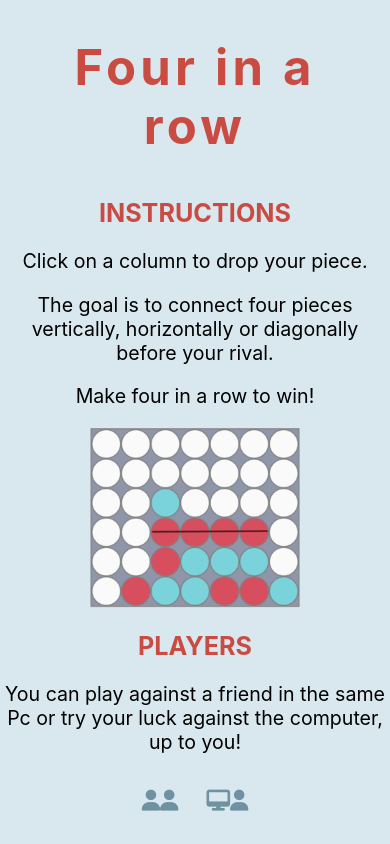
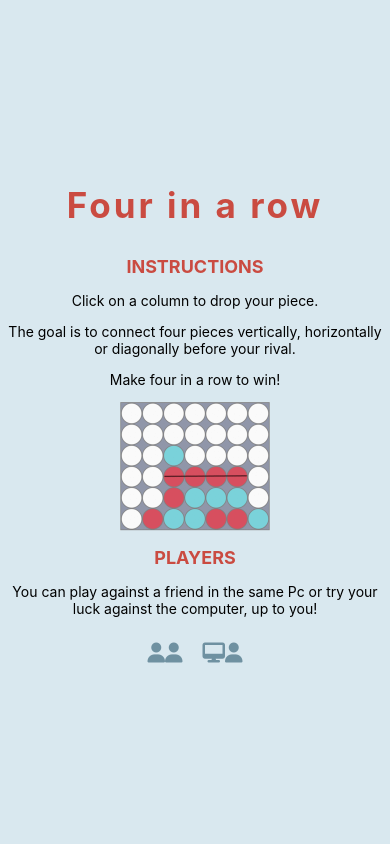
Before and after one commit to diana-moreno/four-in-a-row, a React (Create React App) app: page / in a window 390 px wide. Built offline with nearby package versions, Linux system fonts and the light colour scheme.

Commit message:
fix media queries

```diff
--- a/src/App.css
+++ b/src/App.css
@@ -1,3 +1,6 @@
+/*html {
+  font-size: calc(5px + 4 * ((100vw - 480px) / 801));
+}*/
 body {
   display: flex;
   justify-content: space-evenly;
--- a/src/components/Rules/Rules.css
+++ b/src/components/Rules/Rules.css
@@ -1,5 +1,5 @@
 html {
-  font-size: 7px;
+  font-size: 4px;
 }
 .instructions-container {
   text-align: center;
@@ -22,7 +22,7 @@ html {
 .players-icons-container > a {
   margin: 2rem;
   color: grey;
-  font-size: 3rem;
+  font-size: 4rem;
 }
 .players-icons-container > a:hover {
   margin: 1.5rem;
@@ -37,6 +37,9 @@ html {
 
 /* smartphones, Android phones, landscape iPhone */
 @media screen and (min-device-width:480px) {
+  html {
+    font-size: 5px;
+  }
   .instructions-container > p {
     font-size: 2.8rem;
   }
@@ -46,6 +49,9 @@ html {
 }
 /* portrait tablets, portrait iPad, e-readers (Nook/Kindle), landscape 800x480 phones (Android) */
 @media (min-width:600px) {
+    html {
+    font-size: 7px;
+  }
   .instructions-container > p {
     font-size: 2.8rem;
   }
```
